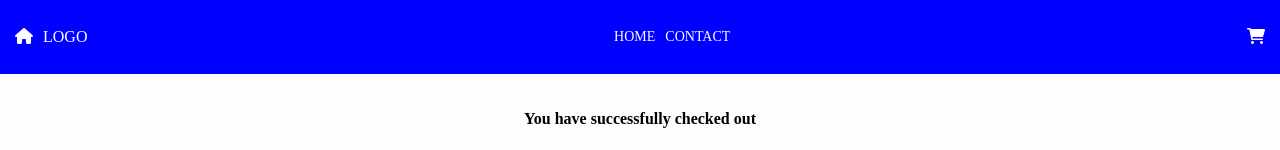
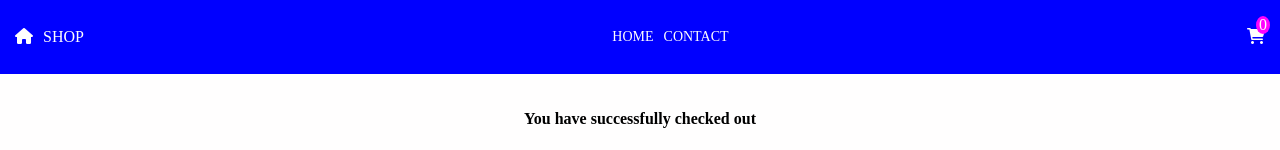
Before and after one commit to tnjensen/CA, a React (Vite) app: page /checkout in a window 1280 px wide. Shown: the top 150 px of the page. Built offline with nearby package versions, Linux system fonts and the light colour scheme.

Commit message:
Edited cart functionality

```diff
--- a/src/components/cart/Cart.jsx
+++ b/src/components/cart/Cart.jsx
@@ -6,7 +6,7 @@ import useLocalStorage from '../hooks/useLocalStorage';
 import useCounter from '../hooks/useCounter';
 
 function Cart(){
-    const [cart,setCart,clearCart] = useLocalStorage("cart");
+    const [cart,setCart,clearCart] = useLocalStorage("cart",[]);
     const [cartTotal, setCartTotal] = useState([]);
     const [counter, setCounter] = useCounter("count");
 
@@ -38,7 +38,7 @@ function Cart(){
                 <div className={styles.counter}>{counter}</div>
             </div>
             <div className={styles.cartCards}>
-            {cart ? (
+            {cart.length ? (
                 cart.map((product) => (
                 <div key={product.id} className={styles.productCard}>
                     <h2>{product.title}</h2>
@@ -53,7 +53,7 @@ function Cart(){
                 )
             }
             </div>
-           {cart ? (
+           {cart.length ? (
             <div className={styles.totalValue}>{`Total: ${cartTotal}`}
             <Link to={"/checkout"} className={styles.checkoutButton} element={<Checkout />}>Checkout</Link></div>
                 ) : (
--- a/src/components/checkout/Checkout.jsx
+++ b/src/components/checkout/Checkout.jsx
@@ -20,6 +20,7 @@ function Checkout(){
     return(
         <div className={styles.checkoutContent}>
         <h4>You have successfully checked out</h4>
+        <div className={styles.counter}>{counter}</div>
         <Link to={"/"} className={styles.backButton} element={<Home />}>Continue shopping</Link>
         </div>
     )
--- a/src/components/checkout/checkout.module.css
+++ b/src/components/checkout/checkout.module.css
@@ -4,4 +4,14 @@
     align-items: center;
     padding: 15px;
     min-height: 100vh;
+    position: relative;
 }
+.counter{
+    color: #fffefe;
+    background-color: #ff00ff;
+    position: absolute;
+    top: -58px;
+    right: 10px;
+    border-radius: 50%;
+    padding: 0 3px;
+}
--- a/src/components/contact/Contact.jsx
+++ b/src/components/contact/Contact.jsx
@@ -16,6 +16,7 @@ function Contact(){
         setMessage("Message sent");
         e.target.reset();
     }
+
     return(
         <div className={styles.mainContent}>
             <h2 className={styles.contactHeader}>Contact us</h2>
--- a/src/components/header/Header.jsx
+++ b/src/components/header/Header.jsx
@@ -9,7 +9,7 @@ function Header(){
         <header className={styles.headerTop}>
             <div className={styles.headerLeft}>
                 <Link to={"/"} element={<Home />}><i className='fa fa-home'></i></Link>
-                LOGO
+                SHOP
             </div>
             <div className={styles.headerCenter}><Nav /></div>
             <div className={styles.headerRight}>
--- a/src/components/product/Product.jsx
+++ b/src/components/product/Product.jsx
@@ -51,8 +51,8 @@ function Product() {
   return (
     <>
     <div className={styles.mainContent}>
-      <h1>Product details</h1>
       <div className={styles.counter}>{counter}</div>
+      <Link to={"/"} className={styles.backButton} element={<Home />}><i className="fa-solid fa-arrow-left"></i>Continue shopping</Link>
       {message && <div className={styles.addToCartMessage}>{message}
       <i className="fa-solid fa-square-up-right"></i></div>}
       <div className={styles.productCard}>
@@ -72,7 +72,6 @@ function Product() {
           )
         }
         <button className={styles.addToCartButton} onClick={() => addToCart(data)}>Add to cart</button>
-        <Link to={"/"} className={styles.backButton} element={<Home />}>Continue shopping</Link>
       </div>
     </div>
     </>
--- a/src/components/product/product.module.css
+++ b/src/components/product/product.module.css
@@ -20,6 +20,7 @@
 .addToCartButton{
     text-decoration: none;
     border: none;
+    border-radius: 4px;
     cursor: pointer;
     background-color: #ff00ff;
     padding: 12px 20px;
@@ -60,3 +61,17 @@
     margin-left: 60px;
     font-size: 20px;
 }
+.backButton{
+    text-decoration: none;
+    margin-top: 20px;
+    position: relative;
+    left: -350px;
+}
+.backButton:hover{
+    text-decoration: underline;
+}
+.backButton i{
+    margin-right: 10px;
+    position: relative;
+    top: 2px;
+}
--- a/src/components/products/Products.jsx
+++ b/src/components/products/Products.jsx
@@ -4,6 +4,7 @@ import styles from './products.module.css';
 import { baseUrl } from '../common/settings';
 import Product from '../product/Product';
 import useCounter from '../hooks/useCounter';
+import useLocalStorage from '../hooks/useLocalStorage';
 
 function Products(){
     const [products, setProducts] = useState([]);
@@ -13,7 +14,7 @@ function Products(){
     const [searchInput, setSearchInput] = useState('');
     const [filteredResults, setFilteredResults] = useState([]);
     const [counter, setCounter] = useCounter("count");
-    /* const [cart, setCart] = useLocalStorage("cart", []); */
+    const [cart, setCart] = useLocalStorage("cart", []);
 
     useEffect(() => {
         async function getData(){
@@ -36,7 +37,7 @@ function Products(){
             }
         }
         getData();
-    },[url,setCounter]);
+    },[url,setCounter,cart,setCart]);
 
     if(isLoading){
         return <div>Loading...</div>;
@@ -60,11 +61,10 @@ function Products(){
     return(
         <>
         <div className={styles.searchBar}>
-            <input type="text" name='products' placeholder='Find product'
+            <input type="text" name='products' placeholder='Search for product'
             onChange={(e) => searchItems(e.target.value)}/>
         </div>
         <div className={styles.mainContent}>
-            <h1>Products</h1>
             <div className={styles.counter}>{counter}</div>
         {searchInput.length > 1 ? (
             filteredResults.map((product) => (
--- a/src/components/products/products.module.css
+++ b/src/components/products/products.module.css
@@ -12,6 +12,9 @@
 .searchBar{
     text-align: left;
     margin: 20px 0 0 35px;
+}
+.searchBar input{
+    border-radius: 20px;
 }
 .counter{
     color: #fffefe;
```
